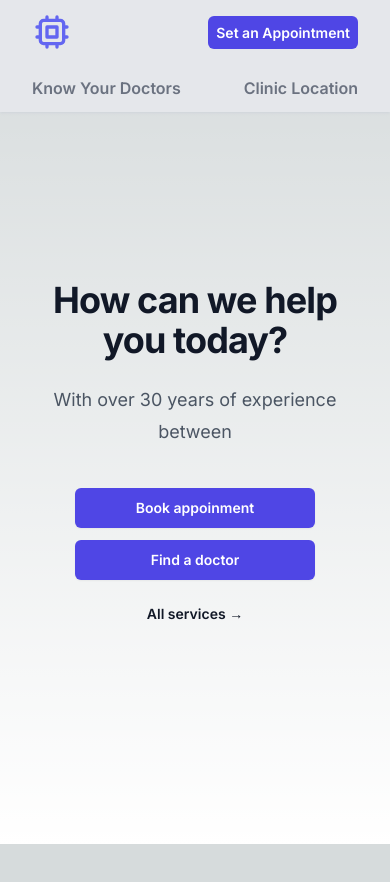
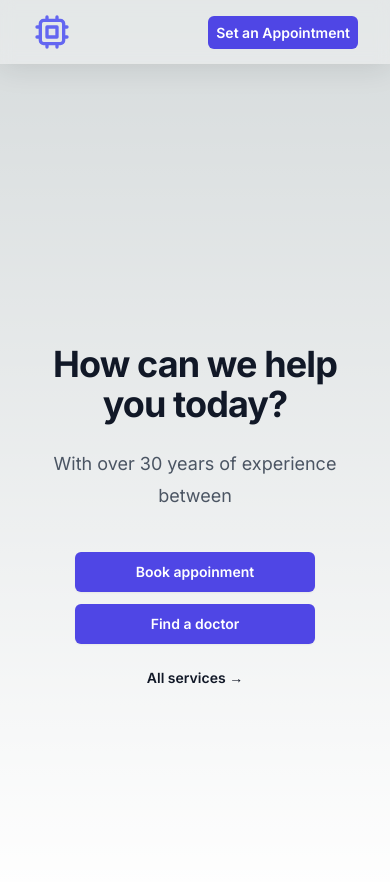
Before and after one commit to MisterMunchkin/mom-and-me-clinic, a Next.js app: page / in a window 390 px wide. Shown: the top 882 px of the page. Before the commit the page ends 844 px from the top, so only its background shows below. Built offline with nearby package versions, Linux system fonts and the light colour scheme.

Commit message:
added frosted glass and contemplating whether to just keep the navbar sticky

```diff
--- a/app/components/NavBar.tsx
+++ b/app/components/NavBar.tsx
@@ -1,29 +1,8 @@
-'use client';
-
-import { useEffect, useState } from "react"
-import { debounce } from "../utilities/helpers";
-
 export default function NavBar() {
-  const [prevScrollPos, setPrevScrollPos] = useState(0);
-  const [visible, setVisible] = useState(true);
-
-  useEffect(() => {
-    const handleScroll = debounce(() => {
-      const currentScrollPos = window.pageYOffset;
-
-      setVisible((prevScrollPos > currentScrollPos && prevScrollPos - currentScrollPos > 70) || currentScrollPos < 10);
-
-      setPrevScrollPos(currentScrollPos);
-    }, 100);
-
-    window.addEventListener('scroll', handleScroll);
-    return () => window.removeEventListener('scroll', handleScroll);
-  }, [prevScrollPos, visible]);
-
   return (
-    <nav className={`${visible ? 'top-0' : '-top-60'} transition-top duration-500 ease-in-out bg-gray-200 shadow shadow-gray-300 w-screen fixed md:px-auto px-8 z-50`}>
+    <nav className={`frosted-glass top-0 transition-top duration-500 ease-in-out bg-gray-200 shadow shadow-gray-300 w-screen sticky md:px-auto px-8 z-50`}>
       <div className="flex items-center">
-        <div className="md:h-16 h-28 mx-auto md:px-4 container flex items-center justify-between flex-wrap md:flex-nowrap">
+        <div className="h-16 mx-auto md:px-4 container flex items-center justify-between flex-wrap md:flex-nowrap">
           {/* Logo */}
           <div className="text-indigo-500 md:order-1">
             {/* Heroicon - Chip Outline */}
@@ -33,7 +12,7 @@ export default function NavBar() {
                 d="M9 3v2m6-2v2M9 19v2m6-2v2M5 9H3m2 6H3m18-6h-2m2 6h-2M7 19h10a2 2 0 002-2V7a2 2 0 00-2-2H7a2 2 0 00-2 2v10a2 2 0 002 2zM9 9h6v6H9V9z" />
             </svg>
           </div>
-          <div className="text-gray-500 order-3 w-full md:w-auto md:order-2">
+          <div className="text-gray-500 hidden w-full md:block md:w-auto md:order-2">
             <ul className="flex font-semibold justify-between">
                       {/* Active Link = text-indigo-500
                       Inactive Link = hover:text-indigo-500 */}
--- a/app/globals.css
+++ b/app/globals.css
@@ -17,3 +17,11 @@ body {
     )
     rgb(var(--background-start-rgb));
 }
+
+.frosted-glass {
+  /* From https://css.glass */
+  background: rgba(255, 255, 255, 0.34);
+  box-shadow: 0 4px 30px rgba(0, 0, 0, 0.1);
+  backdrop-filter: blur(6.9px);
+  -webkit-backdrop-filter: blur(6.9px);
+}
--- a/app/page.tsx
+++ b/app/page.tsx
@@ -6,7 +6,7 @@ export default function Home() {
   return (
     <>
       <NavBar />
-      <main className="flex min-h-screen flex-col items-center justify-between pt-24 md:p-24">
+      <main className="flex min-h-screen flex-col items-center justify-between pt-24 md:px-24 md:pt-0">
         <Hero />
       </main>
     </>
```
